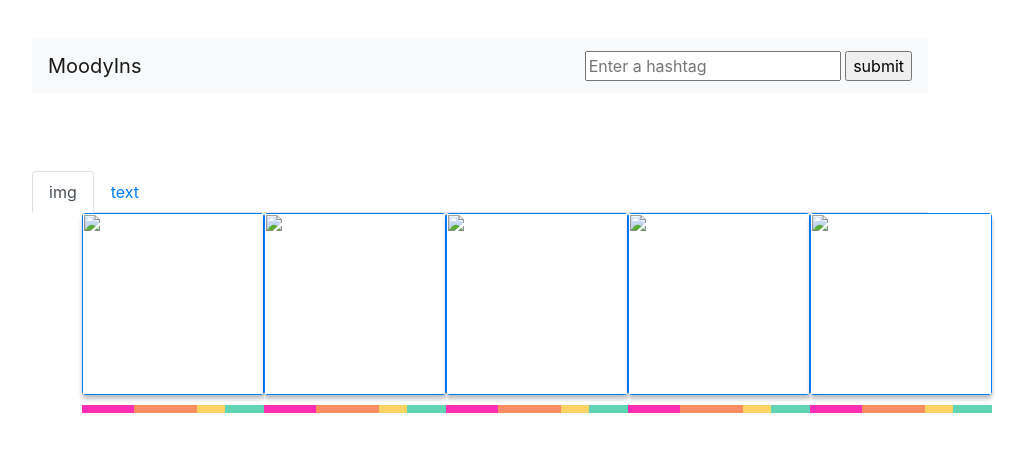
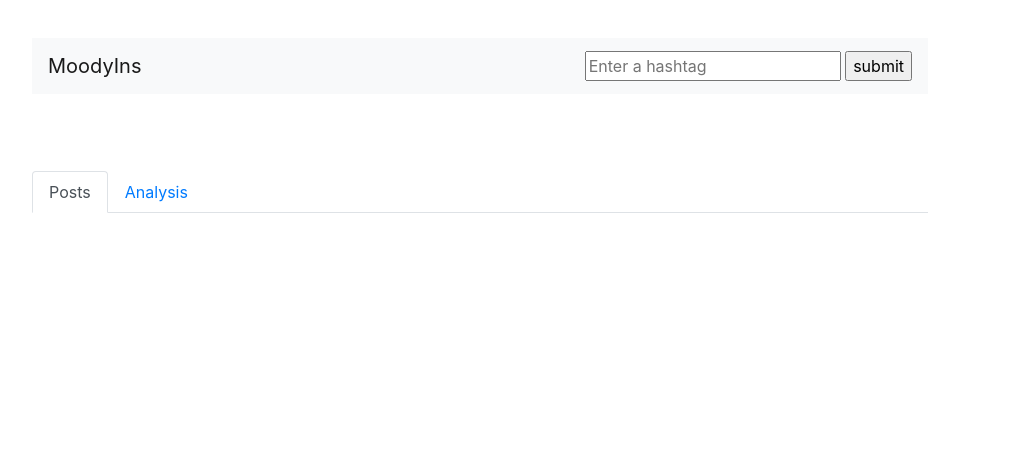
Before and after one commit to yangxqiao/MoodyIns, a Flask app: page / in a window 1280 px wide. Shown: the top 452 px of the page, without its empty margins (160-1185 px from the left). Run offline with Flask 2, Linux system fonts and the light colour scheme; some libraries are stand-ins or nearby versions.

Commit message:
fix front end with js loops

```diff
--- a/instagram-crawler/templates/final-homepage.html
+++ b/instagram-crawler/templates/final-homepage.html
@@ -16,7 +16,7 @@
             margin-left: auto;
             display: block;
         }
-        .image-post-container {
+        #image-post-container {
             margin-left: 50px;
             margin-right: 50px;
             display: flex;
@@ -142,9 +142,9 @@
             };
             // Instantiate and draw our chart, passing in some options.
             var chart = new google.visualization.PieChart(document.getElementById('chart_div'));
-            var chart2 = new google.visualization.PieChart(document.getElementById('chart_hist'));
+            // var chart2 = new google.visualization.PieChart(document.getElementById('chart_hist'));
             chart.draw(data, options);
-            chart2.draw(data2, options2);
+            // chart2.draw(data2, options2);
         }
 
     </script>
@@ -179,92 +179,60 @@
 <section id="tabs">
     <nav>
         <div class="nav nav-tabs" id="nav-tab" role="tablist">
-            <a class="nav-item nav-link active" id="nav-home-tab" data-toggle="tab" href="#img" role="tab">img</a>
-            <a class="nav-item nav-link" id="nav-profile-tab" data-toggle="tab" href="#text" role="tab">text</a>
+            <a class="nav-item nav-link active" id="nav-home-tab" data-toggle="tab" href="#posts" role="tab">Posts</a>
+            <a class="nav-item nav-link" id="nav-profile-tab" data-toggle="tab" href="#charts" role="tab">Analysis</a>
         </div>
     </nav>
 
     <div class="tab-content" id="nav-tabContent">
-        <div class="tab-pane fade show active" id="img" role="tabpanel" aria-labelledby="nav-home-tab">
-            <div class="image-post-container">
-                <div class="image-post">
-                    <div class="image">
-                        <a href="{{ post1 }}" target="_blank">
-                            <img src="{{ url1 }}">
-                        </a>
-                    </div>
-                    <div class="score-bar">
-                        <div class="score-section" id="anger"></div>
-                        <div class="score-section" id="happiness"></div>
-                        <div class="score-section" id="neutral"></div>
-                        <div class="score-section" id="sadness"></div>
-                    </div>
-                </div>
-                <div class="image-post">
-                    <div class="image">
-                        <a href="{{ post2 }}" target="_blank">
-                            <img src="{{ url2 }}">
-                        </a>
-                    </div>
-                    <div class="score-bar">
-                        <div class="score-section" id="anger"></div>
-                        <div class="score-section" id="happiness"></div>
-                        <div class="score-section" id="neutral"></div>
-                        <div class="score-section" id="sadness"></div>
-                    </div>
-                </div>
-                <div class="image-post">
-                    <div class="image">
-                        <a href="{{ post3 }}" target="_blank">
-                            <img src="{{ url3 }}">
-                        </a>
-                    </div>
-                    <div class="score-bar">
-                        <div class="score-section" id="anger"></div>
-                        <div class="score-section" id="happiness"></div>
-                        <div class="score-section" id="neutral"></div>
-                        <div class="score-section" id="sadness"></div>
-                    </div>
-                </div>
-                <div class="image-post">
-                    <div class="image">
-                        <a href="{{ post4 }}" target="_blank">
-                            <img src="{{ url4 }}">
-                        </a>
-                    </div>
-                    <div class="score-bar">
-                        <div class="score-section" id="anger"></div>
-                        <div class="score-section" id="happiness"></div>
-                        <div class="score-section" id="neutral"></div>
-                        <div class="score-section" id="sadness"></div>
-                    </div>
-                </div>
-                <div class="image-post">
-                <div class="image">
-                    <a href="{{ post5 }}" target="_blank">
-                        <img src="{{ url5 }}">
-                    </a>
-                </div>
-                <div class="score-bar">
-                    <div class="score-section" id="anger"></div>
-                    <div class="score-section" id="happiness"></div>
-                    <div class="score-section" id="neutral"></div>
-                    <div class="score-section" id="sadness"></div>
-                </div>
-            </div>
+        <div class="tab-pane fade show active" id="posts" role="tabpanel">
+            <div id="image-post-container">
+                <!--<div class="image-post" >-->
+                    <!--<div class="image">-->
+                        <!--<a href="{{ post1 }}" target="_blank">-->
+                            <!--<img src="{{ url1 }}">-->
+                        <!--</a>-->
+                    <!--</div>-->
+                    <!--<div class="score-bar">-->
+                        <!--<div class="score-section" id="anger"></div>-->
+                        <!--<div class="score-section" id="happiness"></div>-->
+                        <!--<div class="score-section" id="neutral"></div>-->
+                        <!--<div class="score-section" id="sadness"></div>-->
+                    <!--</div>-->
+                <!--</div>-->
             </div>
         </div>
 
-        <div class="tab-pane fade" id="text" role="tabpanel">
+        <div class="tab-pane fade" id="charts" role="tabpanel">
             <h4 class="mt-2">Messages tab content</h4>
             <p>Donec vel placerat quam, ut euismod risus. Sed a mi suscipit, elementum sem a, hendrerit velit. Donec at erat magna. Sed dignissim orci nec eleifend egestas. Donec eget mi consequat massa vestibulum laoreet. Mauris et ultrices nulla, malesuada volutpat ante. Fusce ut orci lorem. Donec molestie libero in tempus imperdiet. Cum sociis natoque penatibus et magnis.</p>
             <div id="chart_div" class="chart"></div>
-            <div id="chart_hist" class="chart"></div>
+            <!-- <div id="chart_hist" class="chart"></div> -->
         </div>
     </div>
 </section>
 
+<script>
+    document.addEventListener('DOMContentLoaded', function() {
+        var dataURL = JSON.parse(JSON.stringify({{ url|safe }}));
+        var dataPost = JSON.parse(JSON.stringify({{ post|safe }}));
+        var key, count = 0;
+        for(key in dataURL) {
+            count++;
+        }
 
+
+       var urlKey = ['url1', 'url2', 'url3', 'url4', 'url5'];
+       var postKey = ['post1', 'post2', 'post3', 'post4', 'post5'];
+       for(var i = 0; i < count; i++){
+             var my_html = "<div class=\"image-post\" > <div class=\"image\"> <a href=\" " + dataPost[postKey[i]] + " \" target=\"_blank\"> <img src=\" " + dataURL[urlKey[i]] + " \"></a> </div> <div class=\"score-bar\"> <div class=\"score-section\" id=\"anger\"></div> <div class=\"score-section\" id=\"happiness\"></div> <div class=\"score-section\" id=\"neutral\"></div> <div class=\"score-section\" id=\"sadness\"></div></div> </div>"
+             document.getElementById('image-post-container').innerHTML += my_html
+        }
+
+    }, false);
+
+
+</script>
 <script src="https://code.jquery.com/jquery-3.4.1.slim.min.js" integrity="sha384-J6qa4849blE2+poT4WnyKhv5vZF5SrPo0iEjwBvKU7imGFAV0wwj1yYfoRSJoZ+n" crossorigin="anonymous"></script>
 <script src="https://cdn.jsdelivr.net/npm/popper.js@1.16.0/dist/umd/popper.min.js" integrity="sha384-Q6E9RHvbIyZFJoft+2mJbHaEWldlvI9IOYy5n3zV9zzTtmI3UksdQRVvoxMfooAo" crossorigin="anonymous"></script>
 <script src="https://stackpath.bootstrapcdn.com/bootstrap/4.4.1/js/bootstrap.min.js" integrity="sha384-wfSDF2E50Y2D1uUdj0O3uMBJnjuUD4Ih7YwaYd1iqfktj0Uod8GCExl3Og8ifwB6" crossorigin="anonymous"></script>
--- a/instagram-crawler/test.py
+++ b/instagram-crawler/test.py
@@ -55,15 +55,17 @@ def getVal():
     else:
         imgnotAvailable = 1
 
-
+    url = {'url1': tone[2][0], 'url2': tone[2][1], 'url3': tone[2][2], 'url4': tone[2][3], 'url5': tone[2][4]}
+    post = {'post1': tone[3][0], 'post2': tone[3][1], 'post3': tone[3][2], 'post4': tone[3][3], 'post5': tone[3][4]}
     return render_template('final-homepage.html',tone = tone, anger = imganger, disgust = imgdisgust, fear = imgfear,
                            happiness = imghappiness,neutral = imgneutral, sadness = imgsadness, surprise = imgsurprise,
                             imgnotAvailable = imgnotAvailable,
                            txtanger = txtanger, txtfear = txtfear, txtjoy = txtjoy, txtsadness = txtsadness,
                            txtanalytical = txtanalytical,
                            txtconfident = txtconfident, txttentative = txttentative, txtnotAvailable = txtnotAvailable,
-                            url1 = tone[2][0], url2 = tone[2][1], url3 = tone[2][2], url4 = tone[2][3], url5 = tone[2][4],
-                           post1=tone[3][0], post2=tone[3][1], post3=tone[3][2], post4=tone[3][3], post5=tone[3][4]
+                           #  url1 = tone[2][0], url2 = tone[2][1], url3 = tone[2][2], url4 = tone[2][3], url5 = tone[2][4],
+                           # post1=tone[3][0], post2=tone[3][1], post3=tone[3][2], post4=tone[3][3], post5=tone[3][4]
+                           url = url, post = post
                            )
 
 if __name__ == '__main__':
```
